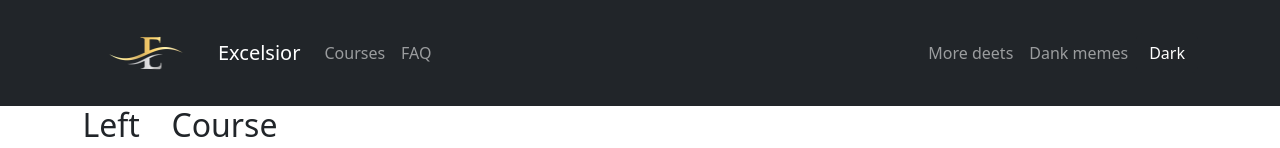
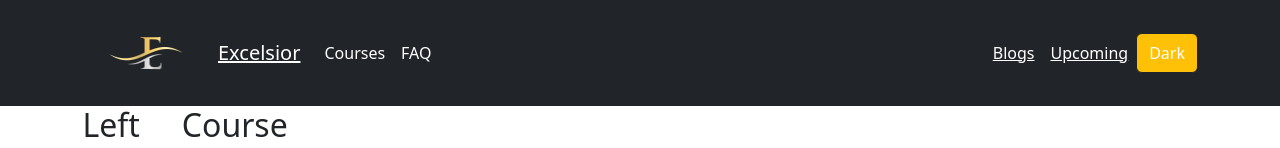
Before and after one commit to Siddiquee08/excelsior-client, a React (Create React App) app: page /courses/1 in a window 1280 px wide. Shown: the top 148 px of the page. Built offline with nearby package versions, Linux system fonts and the light colour scheme.

Commit message:
error page added link included in navbar

```diff
--- a/public/index.html
+++ b/public/index.html
@@ -24,7 +24,7 @@
       work correctly both with client-side routing and a non-root public URL.
       Learn how to configure a non-root public URL by running `npm run build`.
     -->
-    <title>React App</title>
+    <title>Excelsior</title>
   </head>
   <body>
     <noscript>You need to enable JavaScript to run this app.</noscript>
--- /dev/null
+++ b/src/components/Blogs/Blogs.js
@@ -0,0 +1,11 @@
+import React from "react";
+
+const Blogs = () => {
+  return (
+    <div>
+      <h1>This is Blog</h1>
+    </div>
+  );
+};
+
+export default Blogs;
--- a/src/components/Routes/Routes/Routes.js
+++ b/src/components/Routes/Routes/Routes.js
@@ -1,6 +1,7 @@
 import React from "react";
 import { createBrowserRouter } from "react-router-dom";
 import Main from "../../../layout/Main/Main";
+import Blogs from "../../Blogs/Blogs";
 import Categories from "../../Categories/Categories";
 import CourseDetails from "../../CourseContent/CourseDetails";
 import Home from "../../Home/Home";
@@ -22,6 +23,18 @@ export const routes = createBrowserRouter([
         path: "/courses/:id",
         element: <CourseDetails></CourseDetails>,
       },
+      {
+        path: "/blogs",
+        element: <Blogs></Blogs>,
+      },
     ],
   },
+  {
+    path: "*",
+    element: (
+      <div className="bg-warning text-white">
+        This Page is Under Construction{" "}
+      </div>
+    ),
+  },
 ]);
--- /dev/null
+++ b/src/components/Shared/Navbar/Navbar.css
@@ -0,0 +1,3 @@
+a{
+    text-decoration: none;
+}
--- a/src/components/Shared/Navbar/Navbar.js
+++ b/src/components/Shared/Navbar/Navbar.js
@@ -3,7 +3,9 @@ import { Button } from "react-bootstrap";
 import Container from "react-bootstrap/Container";
 import Nav from "react-bootstrap/Nav";
 import Navbar from "react-bootstrap/Navbar";
+import { Link } from "react-router-dom";
 import logo from "../../../asset/images.png";
+import "./Navbar.css";
 
 const Navigationbar = () => {
   const [theme, setTheme] = useState(false);
@@ -18,25 +20,47 @@ const Navigationbar = () => {
     <div>
       <Navbar collapseOnSelect expand="lg" bg="dark" variant="dark">
         <Container>
+          <Link to="/">
             <img
               className="rounded me-2"
               src={logo}
               alt=""
               style={{ width: "10vw" }}
             />
-          <Navbar.Brand href="#home">Excelsior</Navbar.Brand>
+          </Link>
+
+          <Navbar.Brand href="#home">
+            <Link to="/" className="text-white">
+              Excelsior
+            </Link>
+          </Navbar.Brand>
           <Navbar.Toggle aria-controls="responsive-navbar-nav" />
           <Navbar.Collapse id="responsive-navbar-nav">
             <Nav className="me-auto">
-              <Nav.Link href="#features">Courses</Nav.Link>
-              <Nav.Link href="#pricing">FAQ</Nav.Link>
+              <Nav.Link href="#features" className="text-white">
+                Courses
+              </Nav.Link>
+              <Nav.Link href="#pricing" className="text-white">
+                FAQ
+              </Nav.Link>
             </Nav>
             <Nav>
-              <Nav.Link href="#deets">More deets</Nav.Link>
-              <Nav.Link eventKey={2} href="#memes">
-                Dank memes
+              <Nav.Link href="#blogs">
+                <Link to="/blogs" className="text-white" href="#">
+                  Blogs
+                </Link>
               </Nav.Link>
-              <Button variant={theme ? "light" : "dark"} onClick={toggle}>
+
+              <Nav.Link href="#upcoming">
+                <Link to="/upcoming" className="text-white">
+                  Upcoming
+                </Link>
+              </Nav.Link>
+              <Button
+                variant={theme ? "light" : "dark"}
+                onClick={toggle}
+                className={theme ? "bg-white" : "bg-warning"}
+              >
                 {theme ? "Light" : "Dark"}
               </Button>
             </Nav>
--- a/src/layout/Main/Main.js
+++ b/src/layout/Main/Main.js
@@ -15,7 +15,7 @@ const Main = () => {
           <Col lg="4">
             <LeftSideMenu></LeftSideMenu>
           </Col>
-          <Col lg="7">
+          <Col lg="8">
             <Outlet></Outlet>
           </Col>
         </Row>
```
Lines whose indentation alone changed are shown as unchanged.
